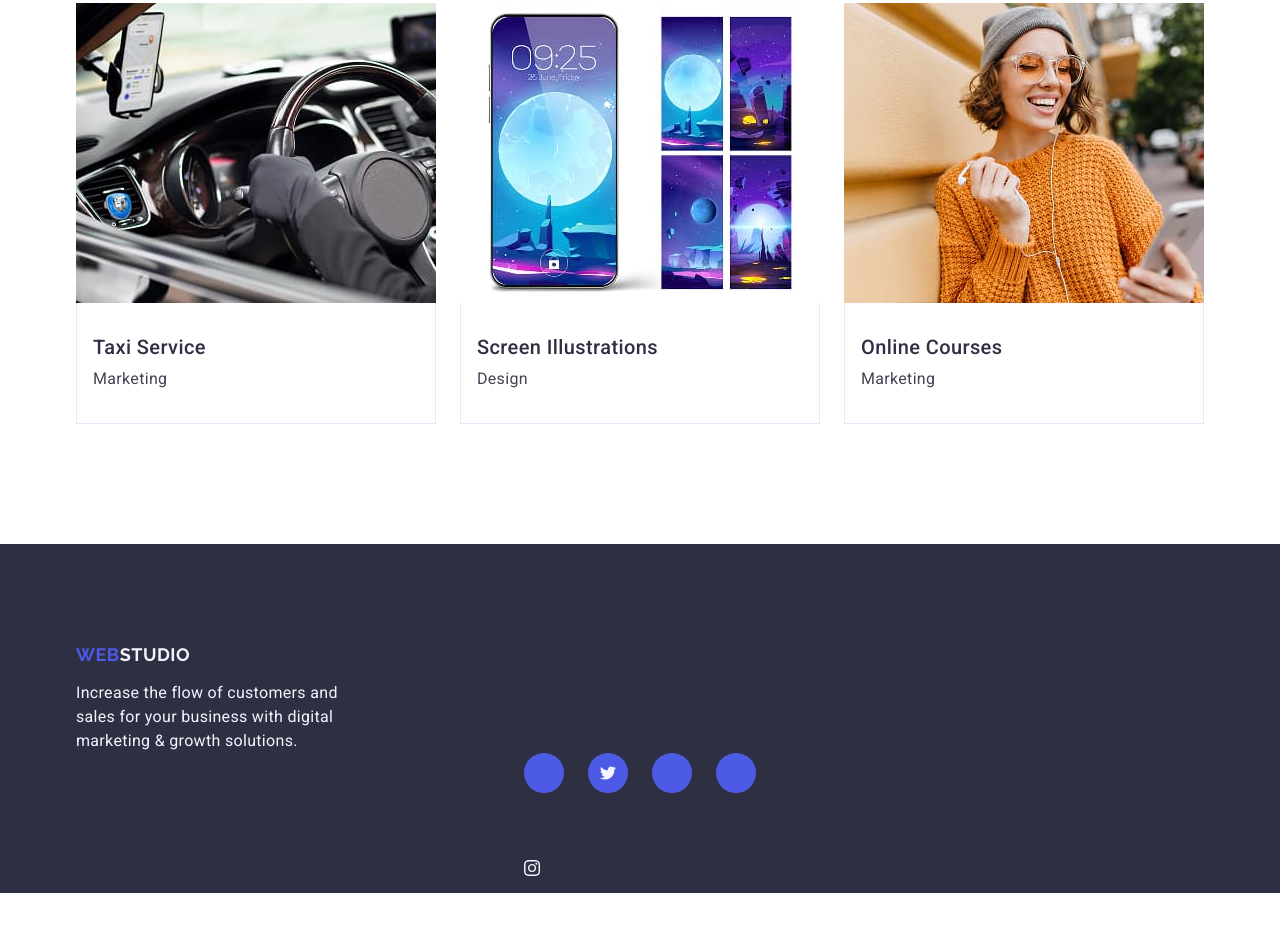
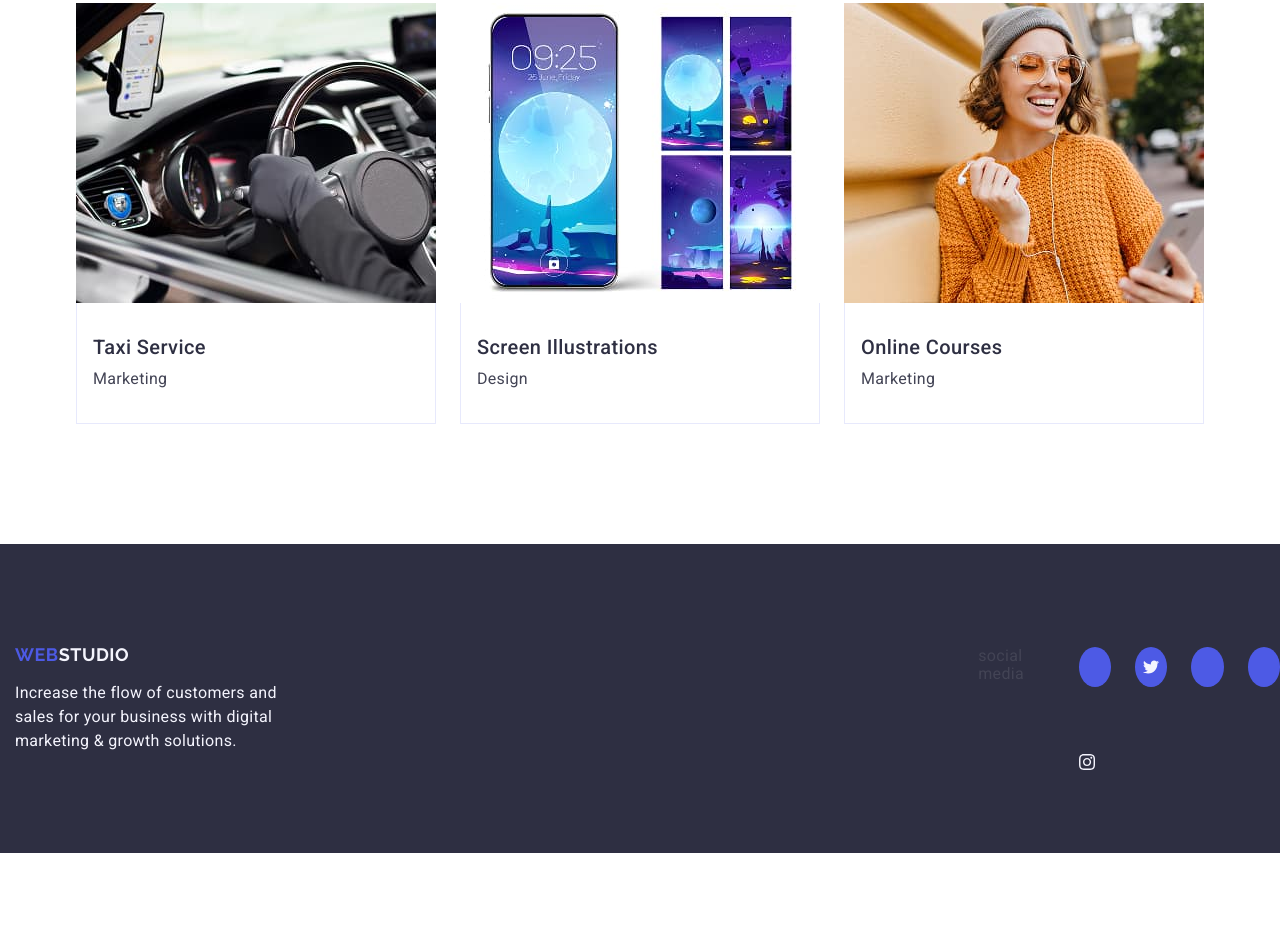
Before and after one commit to andrii-chaika941/goit-markup-hw-04, a plain HTML site: page index.html in a window 1280 px wide. Shown: the part 2619-3565 px from the top of the page. After the commit the page ends 3472 px from the top, so only its background shows below. Drawn offline with nearby package versions, Linux system fonts and the light colour scheme.

Commit message:
Initial commit

```diff
--- a/css/styles.css
+++ b/css/styles.css
@@ -432,6 +432,8 @@ ul {
   background-color: #2e2f42;
   padding-top: 100px;
   padding-bottom: 100px;
+  display: flex;
+  align-items: baseline;
 }
 
 .footer-logo {
@@ -456,3 +458,7 @@ ul {
   line-height: 1.5;
   max-width: 264px;
 }
+
+.footer-container {
+  margin-right: 120px;
+}
--- a/index.html
+++ b/index.html
@@ -406,7 +406,7 @@
         </section>
       </main>
       <footer class="footer">
-        <div class="container">
+        <div class="container footer-container">
           <a class="footer-logo" href="./index.html"
             >Web<span class="footer-logo-navy">Studio</span></a
           >
@@ -414,7 +414,9 @@
             Increase the flow of customers and sales for your business with
             digital marketing & growth solutions.
           </p>
+          </div>
           <ul class="social-link-list">
+            <p>social media</p>
                     <li class="social-list-item">
                       <a class="social-link" href=""></a>
                       <svg class="team-icon" width="16px" hieght="16px">
@@ -444,7 +446,6 @@
                       </a>
                     </li>
                   </ul>
-        </div>
       </footer>
     </div>
   </body>
```
